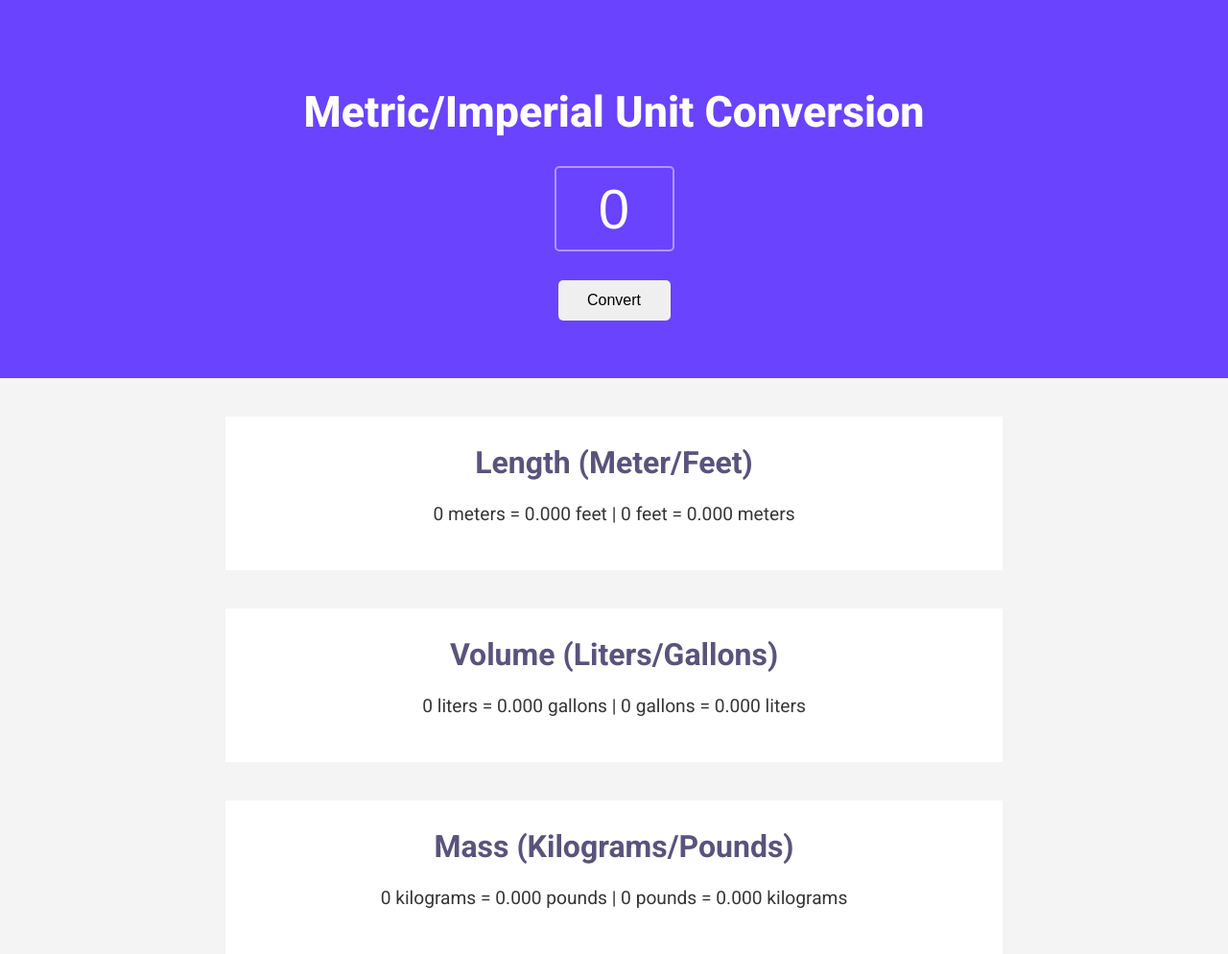
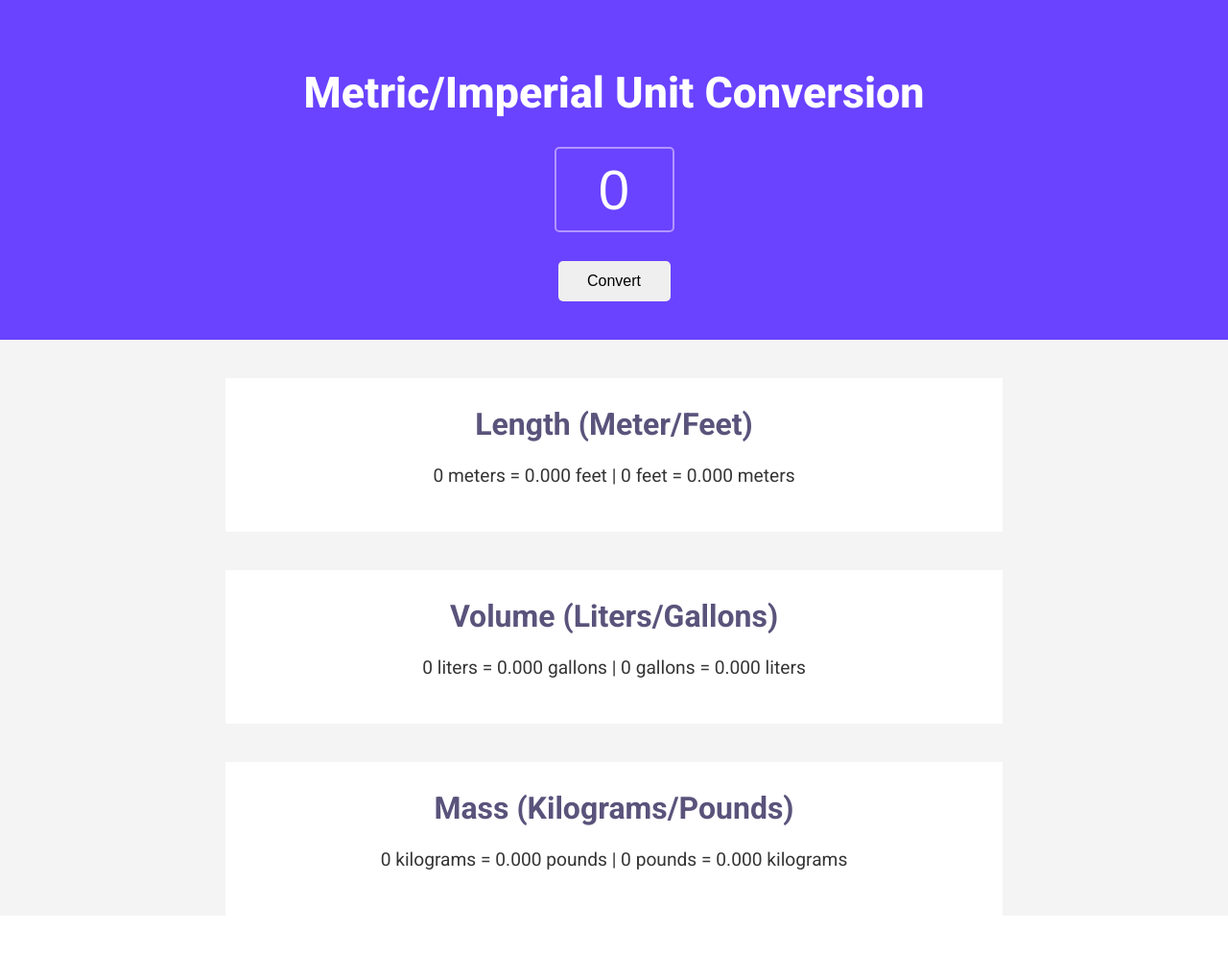
Before and after one commit to aliyasyeddd/Unit-Converter, a website built with Vite: page index.html in a window 1280 px wide. Shown: the whole page at 96% size. After the commit the page ends 954 px from the top, so only its background shows below. Built offline with nearby package versions, Linux system fonts and the light colour scheme.

Commit message:
Update index.css

```diff
--- a/index.css
+++ b/index.css
@@ -7,7 +7,7 @@ body {
 .header {
   background-color: #6943ff;
   color: #ffffff;
-  padding: 60px;
+  padding: 40px;
   display: flex;
   flex-direction: column;
   align-items: center;
```
